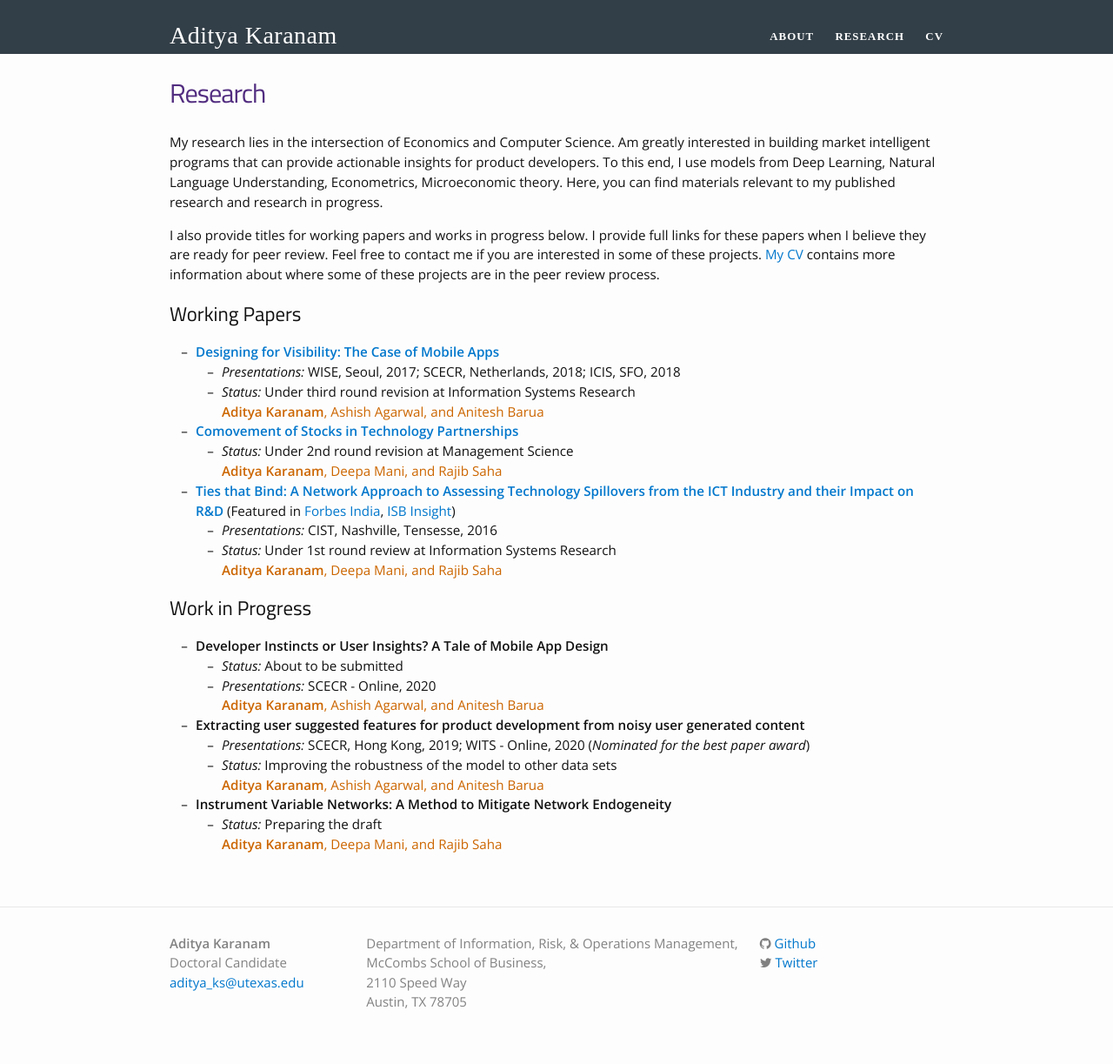
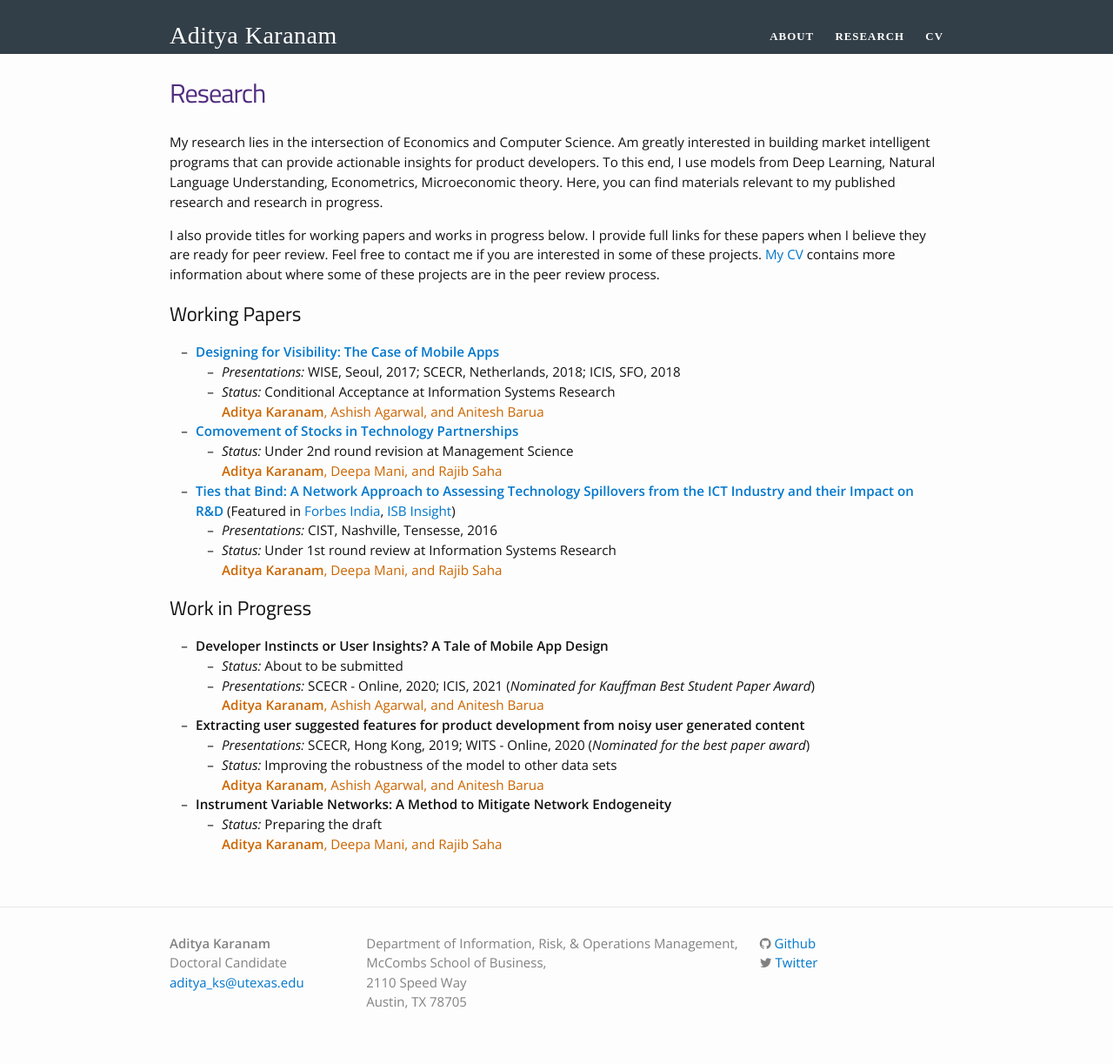
Before and after one commit to askaranam/askaranam.github.io, a Jekyll site: the page built from research.md, in a window 1280 px wide. Shown: the whole page at 87% size. Built offline with Jekyll 4.4.1, drawn with Linux system fonts in a browser that asks for light colours; nearby versions of some CDN libraries; some web fonts are replaced.

Commit message:
Update research.md

```diff
--- a/research.md
+++ b/research.md
@@ -18,7 +18,7 @@ I also provide titles for working papers and works in progress below. I provide
 
 * **[Designing for Visibility: The Case of Mobile Apps](https://papers.ssrn.com/sol3/papers.cfm?abstract_id=3635854)**
     * *Presentations:*  WISE, Seoul, 2017; SCECR, Netherlands, 2018; ICIS, SFO, 2018
-    * *Status:* Under third round revision at Information Systems Research <br/>
+    * *Status:* Conditional Acceptance at Information Systems Research <br/>
     <span style="color: rgb(204,102,0)"><b>Aditya Karanam</b>, Ashish Agarwal, and Anitesh Barua</span> <br/>
 
 * **[Comovement of Stocks in Technology Partnerships](https://papers.ssrn.com/sol3/papers.cfm?abstract_id=3534561)**
@@ -35,7 +35,7 @@ I also provide titles for working papers and works in progress below. I provide
 
 * **Developer Instincts or User Insights? A Tale of Mobile App Design**
     * *Status:* About to be submitted <br/>
-    * *Presentations:*  SCECR - Online, 2020 <br/>
+    * *Presentations:*  SCECR - Online, 2020; ICIS, 2021 (*Nominated for Kauffman Best Student Paper Award*) <br/>
     <span style="color: rgb(204,102,0)"><b>Aditya Karanam</b>, Ashish Agarwal, and Anitesh Barua</span>
 
 * **Extracting user suggested features for product development from noisy user generated content**
```
